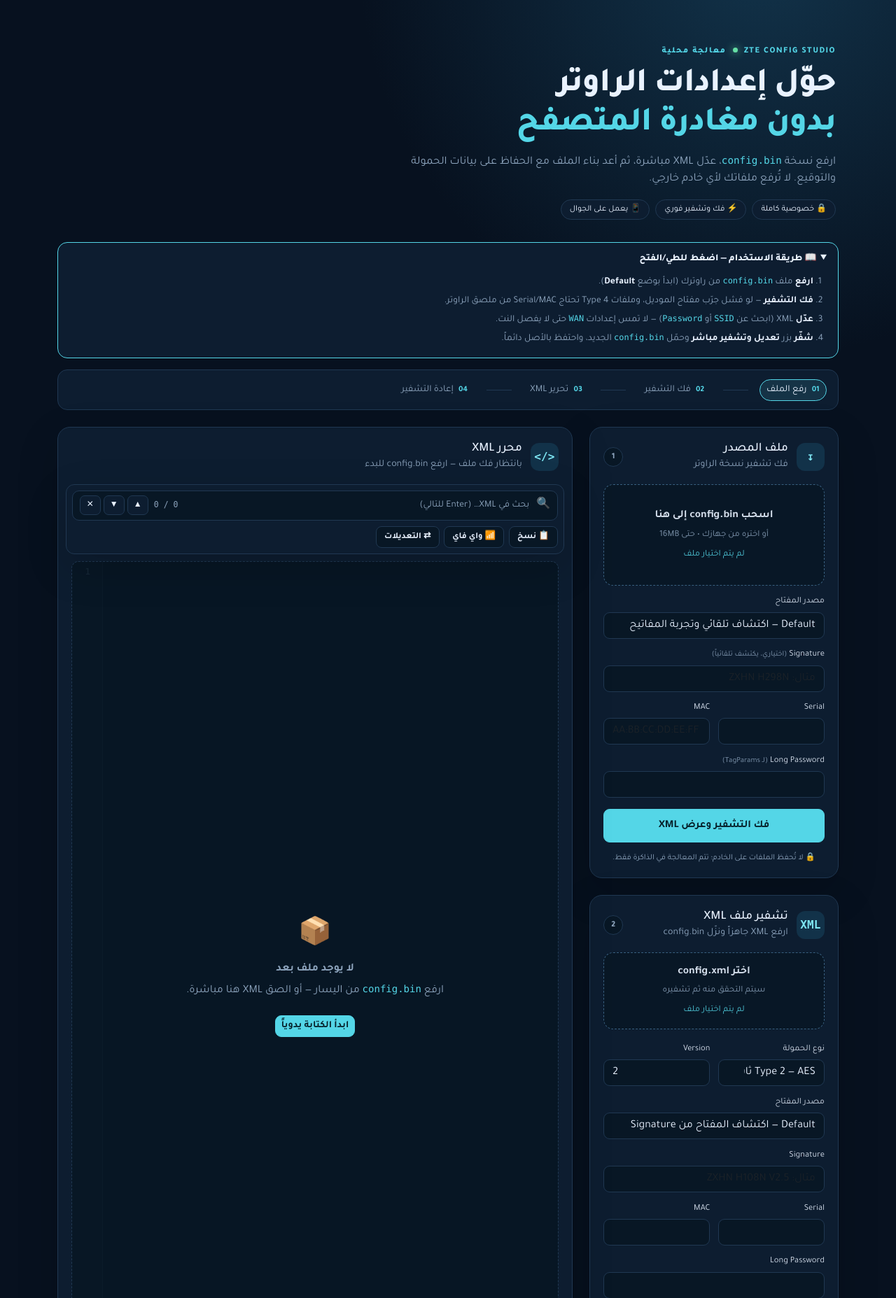
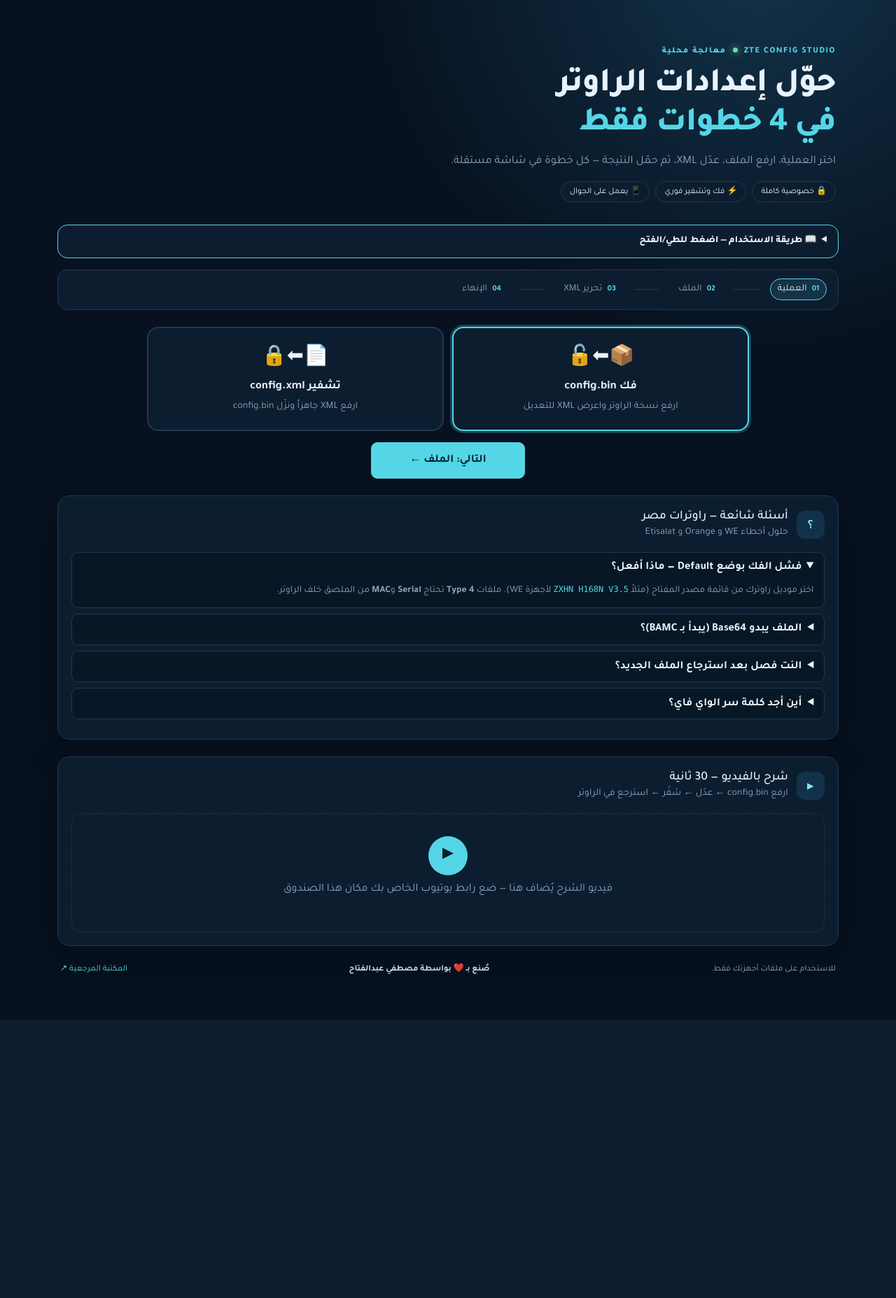
Before and after one commit to MustafaMohamedCoder/config, a Flask app: page / in a window 1280 px wide. Shown: the part 65-1920 px from the top of the page at 70% size. After the commit the page ends 1523 px from the top, so only its background shows below. Run offline with Flask 3, Linux system fonts and the light colour scheme; some libraries are stand-ins or nearby versions.

Commit message:
Convert to step-by-step wizard web app

```diff
--- a/static/app.js
+++ b/static/app.js
@@ -83,16 +83,99 @@
     });
   }
   if (stepsEl) {
-    const go = (el) => {
-      const id = el.getAttribute('data-goto');
-      const t = id && document.getElementById(id);
-      if (t) t.scrollIntoView({ behavior: 'smooth', block: 'start' });
-    };
     stepsEl.querySelectorAll('[data-goto]').forEach((d) => {
-      d.addEventListener('click', () => go(d));
-      d.addEventListener('keydown', (e) => { if (e.key === 'Enter' || e.key === ' ') { e.preventDefault(); go(d); } });
+      d.addEventListener('click', () => goStep(Number(d.getAttribute('data-goto')), true));
+      d.addEventListener('keydown', (e) => { if (e.key === 'Enter' || e.key === ' ') { e.preventDefault(); goStep(Number(d.getAttribute('data-goto')), true); } });
     });
   }
+
+  /* ---------- Wizard (تطبيق بخطوات) ---------- */
+  const wizardEl = $('#wizard');
+  let operation = 'decode';
+  try { operation = localStorage.getItem('zte-op') || 'decode'; } catch (_) {}
+  if (operation !== 'decode' && operation !== 'encode') operation = 'decode';
+  let wizardStep = 1;
+  function currentOp() { return operation; }
+  function applyOp() {
+    document.querySelectorAll('.op-card').forEach((c) => {
+      const on = c.getAttribute('data-op') === operation;
+      c.classList.toggle('selected', on);
+      c.setAttribute('aria-pressed', on ? 'true' : 'false');
+    });
+    const df = $('#decode-form'), xf = $('#xml-upload-form');
+    if (df) df.classList.toggle('d-none', operation !== 'decode');
+    if (xf) xf.classList.toggle('d-none', operation !== 'encode');
+    try { localStorage.setItem('zte-op', operation); } catch (_) {}
+  }
+  document.querySelectorAll('.op-card').forEach((c) => {
+    c.addEventListener('click', () => { operation = c.getAttribute('data-op'); applyOp(); });
+  });
+  function canEnter(n) {
+    if (n <= 2) return true;
+    const has = editor.getValue().trim().length > 0;
+    if (n === 3) {
+      if (!has && operation === 'decode') { toast('ارفع وفك ملفاً أولاً — أو اكتب XML يدوياً', 'error'); return false; }
+      return true;
+    }
+    if (n === 4) {
+      if (!has) { toast('لا يوجد ملف للإنهاء — أكمل الخطوات السابقة', 'error'); return false; }
+      return true;
+    }
+    return true;
+  }
+  function goStep(n, fromUser) {
+    n = Math.min(4, Math.max(1, n));
+    if (fromUser && !canEnter(n)) return false;
+    wizardStep = n;
+    if (wizardEl) wizardEl.querySelectorAll('.wpanel').forEach((p) => {
+      p.classList.toggle('active', Number(p.getAttribute('data-panel')) === n);
+    });
+    setStep(n);
+    if (n === 3) setTimeout(() => { try { editor.refresh(); } catch (_) {} }, 50);
+    const w = $('#wizard');
+    if (w && fromUser) w.scrollIntoView({ behavior: 'smooth', block: 'start' });
+    return true;
+  }
+  const toStep2 = $('#to-step-2');
+  if (toStep2) toStep2.addEventListener('click', () => goStep(2, true));
+  const toStep4 = $('#to-step-4');
+  if (toStep4) toStep4.addEventListener('click', () => { fillFinish(); goStep(4, true); });
+  document.querySelectorAll('[data-back]').forEach((b) => {
+    b.addEventListener('click', () => goStep(Number(b.getAttribute('data-back')), false));
+  });
+  const restartBtn = $('#wizard-restart');
+  if (restartBtn) restartBtn.addEventListener('click', () => { goStep(1, false); window.scrollTo({ top: 0, behavior: 'smooth' }); });
+  function fillFinish() {
+    const bytes = new Blob([editor.getValue()]).size;
+    const s = $('#finish-summary');
+    if (s) {
+      s.textContent = operation === 'encode'
+        ? 'تم تشفير XML — حمّل config.bin من الأسفل.'
+        : `XML جاهز (${editor.lineCount().toLocaleString('ar')} سطر • ${bytes.toLocaleString('ar')} بايت) — حمّل النتيجة.`;
+    }
+    const fm = $('#finish-meta');
+    if (fm) {
+      fm.innerHTML = '';
+      if (metadata && metadata.signature) {
+        [['التوقيع', metadata.signature], ['الحمولة', 'Type ' + (metadata.payload_type ?? '—')], ['المفتاح', metadata.used_key_source || '—']].forEach(([k, v]) => {
+          const d = document.createElement('div');
+          d.className = 'meta-item';
+          d.innerHTML = `<small>${k}</small><b dir="auto"></b>`;
+          d.querySelector('b').textContent = String(v).slice(0, 48);
+          fm.appendChild(d);
+        });
+      }
+    }
+    const dlXml = $('#finish-dl-xml'), dlBin = $('#finish-dl-bin');
+    if (dlXml) dlXml.disabled = !editor.getValue().trim();
+    if (dlBin) dlBin.disabled = !editor.getValue().trim();
+  }
+  const finishDlXml = $('#finish-dl-xml');
+  if (finishDlXml) finishDlXml.addEventListener('click', () => $('#download-xml').click());
+  const finishDlBin = $('#finish-dl-bin');
+  if (finishDlBin) finishDlBin.addEventListener('click', () => $('#encode-form-submit').click());
+  applyOp();
+  goStep(1, false);
 
   /* ---------- Persist settings ---------- */
   const PREFS_KEY = 'zte-prefs';
@@ -368,14 +451,17 @@
     const file = e.dataTransfer && e.dataTransfer.files && e.dataTransfer.files[0];
     if (!file) return;
     const name = (file.name || '').toLowerCase();
-    const target = (name.endsWith('.xml') ? $('#xml-file-input') : $('#file-input'));
+    const isXml = name.endsWith('.xml');
+    if (isXml && operation !== 'encode') { operation = 'encode'; applyOp(); }
+    if (!isXml && operation !== 'decode') { operation = 'decode'; applyOp(); }
+    const target = (isXml ? $('#xml-file-input') : $('#file-input'));
     if (!target) return;
     const dt = new DataTransfer();
     dt.items.add(file);
     target.files = dt.files;
     target.dispatchEvent(new Event('change'));
     toast('تم استلام الملف: ' + file.name, 'info');
-    if (!name.endsWith('.xml')) document.getElementById('decode-form').scrollIntoView({ behavior: 'smooth' });
+    goStep(2, false);
   });
 
   /* ---------- File inputs ---------- */
@@ -423,7 +509,7 @@
       $('#download-xml').disabled = false; $('#encode-form-submit').disabled = false; syncEditor(); syncCursor();
       setStep(3);
       toast('تم فك الملف بنجاح', 'success');
-      document.getElementById('editor-panel').scrollIntoView({ behavior: 'smooth', block: 'nearest' });
+      goStep(3, false);
     } catch (error) { showAlert(error.message); toast(error.message, 'error', 4500); } finally { setBusy(button, false); progressShow('decode-progress', false); }
   });
 
@@ -449,6 +535,7 @@
       await download('/api/encode', 'config.bin', metadataForm());
       baseline = editor.getValue(); clearEditMarks(); syncEditor(); setStep(4);
       toast('تمت إعادة التشفير وتنزيل config.bin', 'success');
+      fillFinish(); goStep(4, false);
     } catch (e) { showAlert(e.message); toast(e.message, 'error'); } finally { setBusy(button, false); }
   });
   $('#xml-upload-form').addEventListener('submit', async (event) => {
@@ -458,6 +545,7 @@
     try {
       await download('/api/encode-upload', 'config.bin', new FormData(event.target));
       toast('تم تشفير XML وتنزيل config.bin', 'success');
+      fillFinish(); goStep(4, false);
     } catch (error) { showAlert(error.message); toast(error.message, 'error'); } finally { setBusy(button, false); progressShow('encode-progress', false); }
   });
 })();
--- a/static/styles.css
+++ b/static/styles.css
@@ -30,6 +30,29 @@ code { color:var(--cyan); }
 .usage-box summary { cursor:pointer; font-weight:800; color:var(--text); }
 .usage-box ol { margin:.6rem 0 0; padding-inline-start:1.2rem; color:var(--muted); line-height:2; }
 .usage-box b { color:var(--text); }
+/* wizard */
+#wizard { max-width:860px; margin-inline:auto; }
+.wpanel { display:none; }
+.wpanel.active { display:block; animation:fadeUp .3s ease; }
+@keyframes fadeUp { from { opacity:0; transform:translateY(10px); } to { opacity:1; transform:none; } }
+.op-cards { display:grid; grid-template-columns:1fr 1fr; gap:.8rem; }
+.op-card { border:2px solid var(--line); background:var(--panel); color:var(--text); border-radius:16px; padding:1.4rem 1rem; cursor:pointer; display:flex; flex-direction:column; gap:.35rem; align-items:center; text-align:center; transition:.2s; }
+.op-card:hover { border-color:var(--cyan); transform:translateY(-2px); }
+.op-card.selected { border-color:var(--cyan); box-shadow:0 0 0 3px rgba(84,214,231,.25); box-shadow:0 0 0 3px color-mix(in srgb, var(--cyan) 25%, transparent); }
+.op-emoji { font-size:1.8rem; }
+.op-card b { font-size:1.05rem; }
+.op-card small { color:var(--muted); }
+.wizard-nav { display:flex; justify-content:space-between; gap:.7rem; margin-top:1rem; }
+.wpanel[data-panel="1"] .wizard-nav { justify-content:center; }
+.wpanel[data-panel="1"] .wizard-nav .btn { min-width:220px; padding:.8rem 1.5rem; font-size:1rem; }
+.finish-panel { text-align:center; padding:2.5rem 1.5rem; }
+.finish-art { font-size:3rem; }
+.finish-panel h2 { margin:.5rem 0; }
+.finish-summary { color:var(--muted); }
+.finish-panel .meta-grid { text-align:start; margin:1rem 0; }
+.finish-actions { display:flex; gap:.7rem; justify-content:center; flex-wrap:wrap; }
+.restart-link { margin-top:1rem; color:var(--muted); }
+@media (max-width: 575px) { .op-cards { grid-template-columns:1fr; } .finish-actions { flex-direction:column; } .finish-actions .btn { width:100%; } }
 /* upload progress */
 .upload-progress { height:6px; border-radius:99px; background:var(--panel2); border:1px solid var(--line); margin-top:.6rem; overflow:hidden; }
 .upload-progress i { display:block; height:100%; width:35%; border-radius:99px; background:var(--cyan); animation:slide 1s infinite ease-in-out; }
--- a/templates/index.html
+++ b/templates/index.html
@@ -31,32 +31,52 @@
   <main class="container py-4 py-lg-5">
     <header class="hero mb-4">
       <div class="eyebrow">ZTE CONFIG STUDIO <span class="status-dot"></span> معالجة محلية</div>
-      <h1>حوّل إعدادات الراوتر<br><span>بدون مغادرة المتصفح</span></h1>
-      <p>ارفع نسخة <code>config.bin</code>، عدّل XML مباشرة، ثم أعد بناء الملف مع الحفاظ على بيانات الحمولة والتوقيع. لا تُرفع ملفاتك لأي خادم خارجي.</p>
+      <h1>حوّل إعدادات الراوتر<br><span>في 4 خطوات فقط</span></h1>
+      <p>اختر العملية، ارفع الملف، عدّل XML، ثم حمّل النتيجة — كل خطوة في شاشة مستقلة.</p>
       <div class="hero-tips">
         <span>🔒 خصوصية كاملة</span><span>⚡ فك وتشفير فوري</span><span>📱 يعمل على الجوال</span>
       </div>
     </header>
 
-    <details class="usage-box" open>
+    <details class="usage-box">
       <summary>📖 طريقة الاستخدام — اضغط للطي/الفتح</summary>
       <ol>
-        <li><b>ارفع</b> ملف <code>config.bin</code> من راوترك (ابدأ بوضع <b>Default</b>).</li>
-        <li><b>فك التشفير</b> — لو فشل جرّب مفتاح الموديل، وملفات Type 4 تحتاج Serial/MAC من ملصق الراوتر.</li>
-        <li><b>عدّل</b> XML (ابحث عن <code>SSID</code> أو <code>Password</code>) — لا تمس إعدادات <code>WAN</code> حتى لا يفصل النت.</li>
-        <li><b>شفّر</b> بزر <b>تعديل وتشفير مباشر</b> وحمّل <code>config.bin</code> الجديد، واحتفظ بالأصل دائماً.</li>
+        <li><b>اختر العملية:</b> فك <code>config.bin</code> أو تشفير <code>config.xml</code>.</li>
+        <li><b>ارفع الملف</b> واضبط المفتاح (ابدأ بوضع <b>Default</b>).</li>
+        <li><b>عدّل</b> XML (ابحث عن <code>SSID</code> أو <code>Password</code>) — لا تمس <code>WAN</code>.</li>
+        <li><b>حمّل النتيجة</b> من شاشة الإنهاء، واحتفظ بالأصل دائماً.</li>
       </ol>
     </details>
     <div id="toast-wrap" class="toast-wrap" aria-live="polite"></div>
     <div id="alert" class="alert d-none" role="alert"></div>
     <section class="step-strip mb-4" aria-label="خطوات الاستخدام" id="steps">
-      <div data-step="1" data-goto="decode-form" class="active" tabindex="0" role="button" title="انتقل لرفع الملف"><b>01</b><span>رفع الملف</span></div><i></i><div data-step="2" data-goto="decode-form" tabindex="0" role="button" title="انتقل لفك التشفير"><b>02</b><span>فك التشفير</span></div><i></i><div data-step="3" data-goto="editor-panel" tabindex="0" role="button" title="انتقل للمحرر"><b>03</b><span>تحرير XML</span></div><i></i><div data-step="4" data-goto="editor-panel" tabindex="0" role="button" title="انتقل لإعادة التشفير"><b>04</b><span>إعادة التشفير</span></div>
+      <div data-step="1" data-goto="1" class="active" tabindex="0" role="button" title="الخطوة 1: العملية"><b>01</b><span>العملية</span></div><i></i><div data-step="2" data-goto="2" tabindex="0" role="button" title="الخطوة 2: الملف"><b>02</b><span>الملف</span></div><i></i><div data-step="3" data-goto="3" tabindex="0" role="button" title="الخطوة 3: التحرير"><b>03</b><span>تحرير XML</span></div><i></i><div data-step="4" data-goto="4" tabindex="0" role="button" title="الخطوة 4: الإنهاء"><b>04</b><span>الإنهاء</span></div>
     </section>
 
-    <div class="row g-4 align-items-stretch">
-      <aside class="col-lg-4">
-        <form id="decode-form" class="panel">
-          <div class="panel-heading"><span class="icon">↧</span><div><h2>ملف المصدر</h2><small>فك تشفير نسخة الراوتر</small></div><span class="step-num">1</span></div>
+    <div id="wizard">
+      <!-- الخطوة 1: اختيار العملية -->
+      <section class="wpanel active" data-panel="1" aria-label="اختيار العملية">
+        <div class="op-cards">
+          <button type="button" class="op-card selected" data-op="decode" aria-pressed="true">
+            <span class="op-emoji">📦⬅🔓</span>
+            <b>فك config.bin</b>
+            <small>ارفع نسخة الراوتر واعرض XML للتعديل</small>
+          </button>
+          <button type="button" class="op-card" data-op="encode" aria-pressed="false">
+            <span class="op-emoji">📄⬅🔒</span>
+            <b>تشفير config.xml</b>
+            <small>ارفع XML جاهزاً ونزّل config.bin</small>
+          </button>
+        </div>
+        <div class="wizard-nav">
+          <button type="button" class="btn btn-primary" id="to-step-2">التالي: الملف ←</button>
+        </div>
+      </section>
+
+      <!-- الخطوة 2: الملف والإعدادات -->
+      <section class="wpanel" data-panel="2" aria-label="الملف والإعدادات">
+        <form id="decode-form" class="panel" data-op-form="decode">
+          <div class="panel-heading"><span class="icon">↧</span><div><h2>ملف المصدر</h2><small>فك تشفير نسخة الراوتر</small></div><span class="step-num">2</span></div>
           <label class="dropzone" for="file-input" id="dropzone" tabindex="0" aria-label="منطقة رفع ملف config.bin">
             <input id="file-input" name="file" type="file" accept=".bin,application/octet-stream" required>
             <strong>اسحب config.bin إلى هنا</strong><span>أو اختره من جهازك • حتى 16MB</span><em id="file-name">لم يتم اختيار ملف</em>
@@ -70,7 +90,7 @@
           <div id="decode-progress" class="upload-progress d-none" aria-hidden="true"><i></i></div>
           <p class="privacy-note">🔒 لا تُحفظ الملفات على الخادم؛ تتم المعالجة في الذاكرة فقط.</p>
         </form>
-        <form id="xml-upload-form" class="panel mt-4">
+        <form id="xml-upload-form" class="panel mt-4 d-none" data-op-form="encode">
           <div class="panel-heading"><span class="icon">XML</span><div><h2>تشفير ملف XML</h2><small>ارفع XML جاهزاً ونزّل config.bin</small></div><span class="step-num">2</span></div>
           <label class="dropzone mini" for="xml-file-input" id="xml-dropzone" tabindex="0">
             <input id="xml-file-input" name="xml_file" type="file" accept=".xml,text/xml,application/xml" required>
@@ -90,9 +110,13 @@
           <b>💡 تلميح سريع</b>
           <p>ابدأ بوضع <b>Default</b>. لو فشل الفك جرّب مفتاح الموديل، وملفات Type 4 تحتاج Serial/MAC من ملصق الراوتر.</p>
         </div>
-      </aside>
+        <div class="wizard-nav">
+          <button type="button" class="btn btn-outline-light" data-back="1">→ رجوع</button>
+        </div>
+      </section>
 
-      <section class="col-lg-8">
+      <!-- الخطوة 3: تحرير XML -->
+      <section class="wpanel" data-panel="3" aria-label="تحرير XML">
         <div class="panel editor-panel h-100" id="editor-panel">
           <div class="panel-heading"><span class="icon">&lt;/&gt;</span><div><h2>محرر XML</h2><small id="editor-status">بانتظار فك ملف — ارفع config.bin للبدء</small></div><span class="editor-badges"><span id="payload-badge" class="badge text-bg-secondary d-none"></span><span id="dirty-badge" class="dirty-badge d-none" title="يوجد تعديلات غير محفوظة"><i></i>مُعدَّل</span></span></div>
           <div id="meta-grid" class="meta-grid d-none"></div>
@@ -118,7 +142,7 @@
             <div id="editor-empty" class="editor-empty">
               <div class="empty-art">📦</div>
               <b>لا يوجد ملف بعد</b>
-              <p>ارفع <code>config.bin</code> من اليسار — أو الصق XML هنا مباشرة.</p>
+              <p>ارجع للخطوة 2 وارفع <code>config.bin</code> — أو الصق XML هنا مباشرة.</p>
               <button id="empty-dismiss" type="button" class="btn btn-sm btn-primary">ابدأ الكتابة يدوياً</button>
             </div>
           </div>
@@ -129,8 +153,31 @@
             <button id="encode-form-submit" class="btn btn-success" type="button" disabled>🔒 تعديل وتشفير مباشر <span class="spinner-border spinner-border-sm d-none"></span></button>
           </div>
         </div>
+        <div class="wizard-nav">
+          <button type="button" class="btn btn-outline-light" data-back="2">→ رجوع</button>
+          <button type="button" class="btn btn-primary" id="to-step-4">التالي: الإنهاء ←</button>
+        </div>
+      </section>
+
+      <!-- الخطوة 4: الإنهاء -->
+      <section class="wpanel" data-panel="4" aria-label="الإنهاء والتحميل">
+        <div class="panel finish-panel">
+          <div class="finish-art">🎉</div>
+          <h2>اكتملت العملية</h2>
+          <p id="finish-summary" class="finish-summary">ملفك جاهز للتحميل.</p>
+          <div id="finish-meta" class="meta-grid"></div>
+          <div class="finish-actions">
+            <button id="finish-dl-xml" class="btn btn-outline-light" type="button">⬇ تنزيل config.xml</button>
+            <button id="finish-dl-bin" class="btn btn-success" type="button">🔒 تنزيل config.bin <span class="spinner-border spinner-border-sm d-none"></span></button>
+          </div>
+          <button id="wizard-restart" class="btn btn-link restart-link" type="button">↺ بدء عملية جديدة</button>
+        </div>
+        <div class="wizard-nav">
+          <button type="button" class="btn btn-outline-light" data-back="3">→ رجوع للمحرر</button>
+        </div>
       </section>
     </div>
+
     <section class="panel faq-panel mt-4" aria-label="الأسئلة الشائعة">
       <div class="panel-heading"><span class="icon">؟</span><div><h2>أسئلة شائعة — راوترات مصر</h2><small>حلول أخطاء WE و Orange و Etisalat</small></div></div>
       <details open><summary>فشل الفك بوضع Default — ماذا أفعل؟</summary><p>اختر موديل راوترك من قائمة مصدر المفتاح (مثلاً <code>ZXHN H168N V3.5</code> لأجهزة WE). ملفات <b>Type 4</b> تحتاج <b>Serial</b> و<b>MAC</b> من الملصق خلف الراوتر.</p></details>
```
